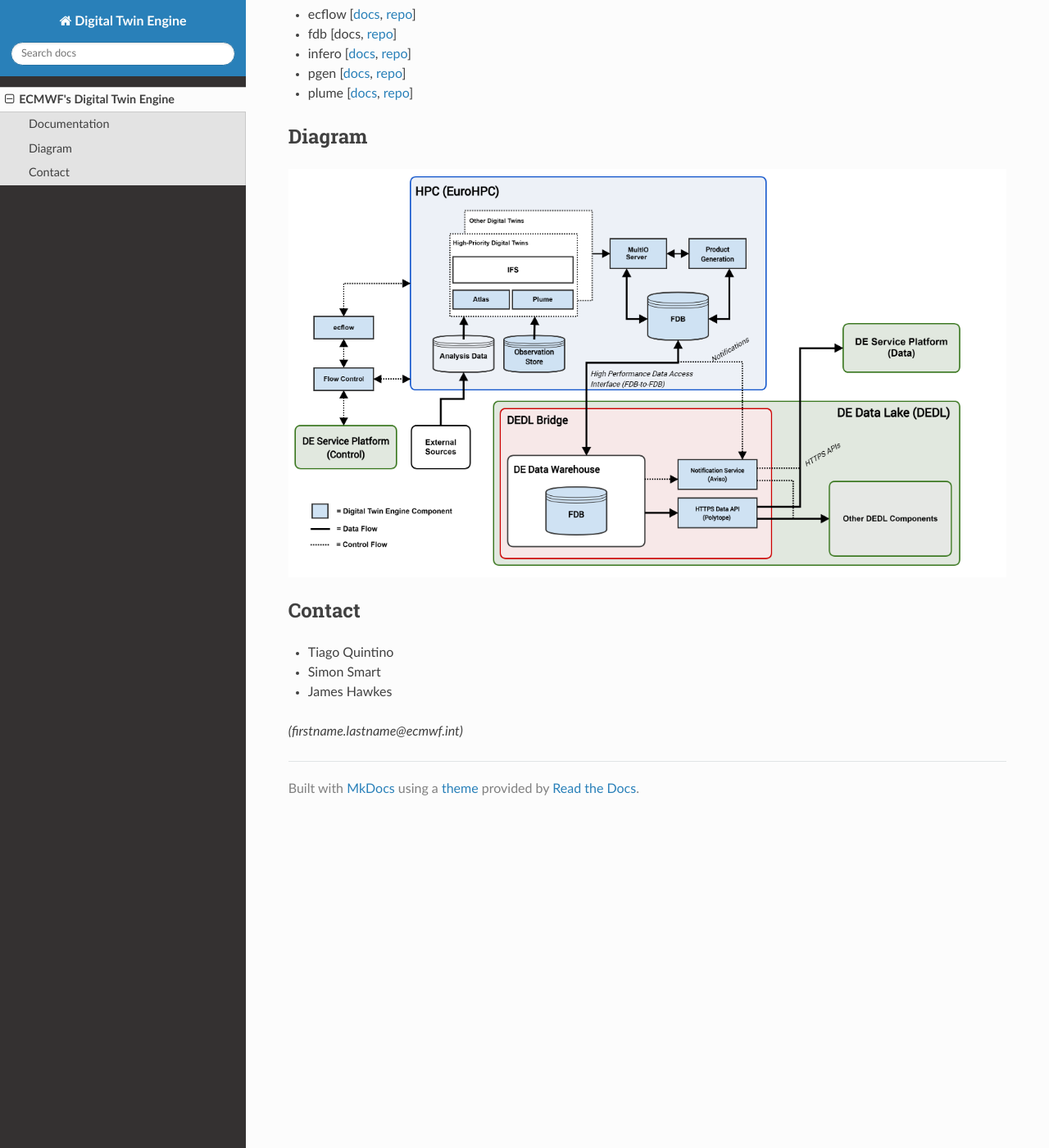
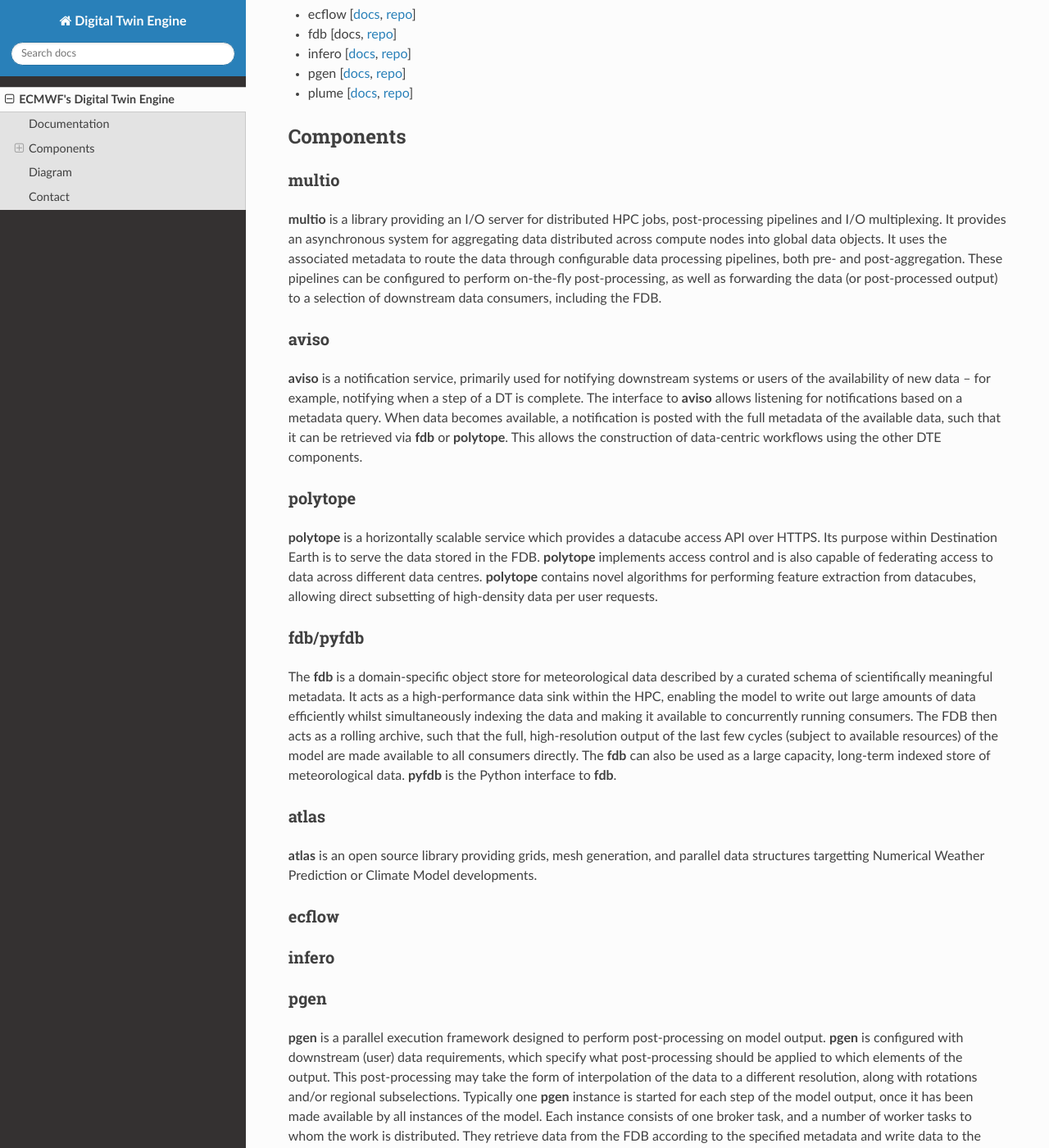
Before and after one commit to ecmwf-projects/digital-twin-engine, an MkDocs documentation site: the page built from docs/index.md, in a window 1280 px wide and 1400 px high, scrolled down 575 px. Shown: the whole window at 82% size. Built offline with MkDocs 1.6.1, drawn with Linux system fonts in a browser that asks for light colours; nearby versions of some CDN libraries; some of the changed text lies outside the part shown.

Commit message:
component descriptions

```diff
--- a/docs/index.md
+++ b/docs/index.md
@@ -21,6 +21,38 @@
 * pgen [[docs](https://pgen.readthedocs.io/en/latest/), [repo](https://github.com/ecmwf/pgen)]
 * plume [[docs](https://plume-plugin-mechanism.readthedocs.io/en/latest), [repo](https://github.com/ecmwf-projects/plume)]
 
+## Components
+
+### multio
+
+**multio** is a library providing an I/O server for distributed HPC jobs, post-processing pipelines and I/O multiplexing. It provides an asynchronous system for aggregating data distributed across compute nodes into global data objects. It uses the associated metadata to route the data through configurable data processing pipelines, both pre- and post-aggregation. These pipelines can be configured to perform on-the-fly post-processing, as well as forwarding the data (or post-processed output) to a selection of downstream data consumers, including the FDB.
+
+### aviso
+
+**aviso** is a notification service, primarily used for notifying downstream systems or users of the availability of new data – for example, notifying when a step of a DT is complete. The interface to **aviso** allows listening for notifications based on a metadata query. When data becomes available, a notification is posted with the full metadata of the available data, such that it can be retrieved via **fdb** or **polytope**. This allows the construction of data-centric workflows using the other DTE components.
+
+### polytope
+
+**polytope** is a horizontally scalable service which provides a datacube access API over HTTPS. Its purpose within Destination Earth is to serve the data stored in the FDB. **polytope** implements access control and is also capable of federating access to data across different data centres. **polytope** contains novel algorithms for performing feature extraction from datacubes, allowing direct subsetting of high-density data per user requests.
+
+### fdb/pyfdb
+
+The **fdb** is a domain-specific object store for meteorological data described by a curated schema of scientifically meaningful metadata. It acts as a high-performance data sink within the HPC, enabling the model to write out large amounts of data efficiently whilst simultaneously indexing the data and making it available to concurrently running consumers. The FDB then acts as a rolling archive, such that the full, high-resolution output of the last few cycles (subject to available resources) of the model are made available to all consumers directly. The **fdb** can also be used as a large capacity, long-term indexed store of meteorological data. **pyfdb** is the Python interface to **fdb**.
+
+### atlas
+
+**atlas** is an open source library providing grids, mesh generation, and parallel data structures targetting Numerical Weather Prediction or Climate Model developments.
+
+### ecflow
+
+### infero
+
+### pgen
+
+**pgen** is a parallel execution framework designed to perform post-processing on model output. **pgen** is configured with downstream (user) data requirements, which specify what post-processing should be applied to which elements of the output. This post-processing may take the form of interpolation of the data to a different resolution, along with rotations and/or regional subselections. Typically one **pgen** instance is started for each step of the model output, once it has been made available by all instances of the model. Each instance consists of one broker task, and a number of worker tasks to whom the work is distributed. They retrieve data from the FDB according to the specified metadata and write data to the parallel filesystem as required.
+
+### plume
+
 ## Diagram
 
 ![DTE diagram](diagram.png)
```
